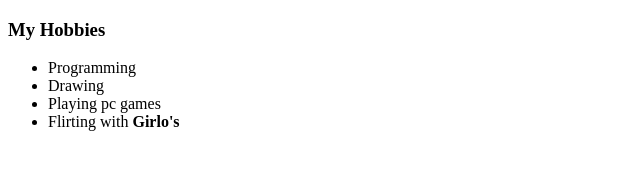
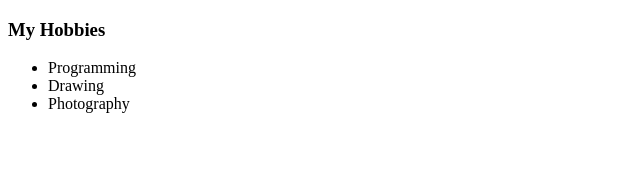
Before and after one commit to vidyasagar74/cv, a plain HTML site: page Hobbies.html in a window 1280 px wide. Shown: the whole page, without its empty margins (0-640 px from the left). Drawn offline with Linux system fonts and the light colour scheme.

Commit message:
Update Hobbies.html

```diff
--- a/Hobbies.html
+++ b/Hobbies.html
@@ -9,8 +9,7 @@
     <ul>
       <li>Programming</li>
       <li>Drawing</li>
-      <li>Playing pc games</li>
-      <li>Flirting with <strong>Girlo's</strong></li>
+      <li>Photography</li>
     </ul>
   </body>
 </html>
```
